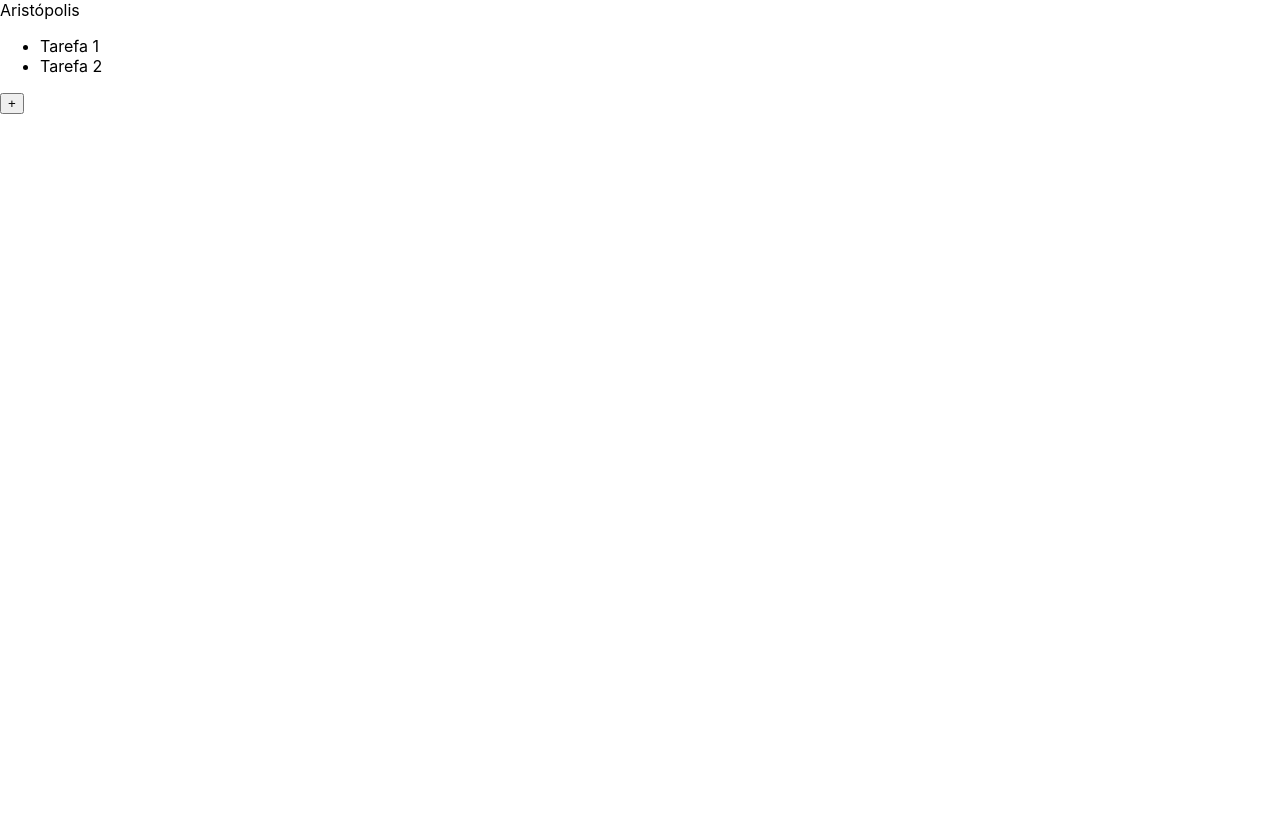
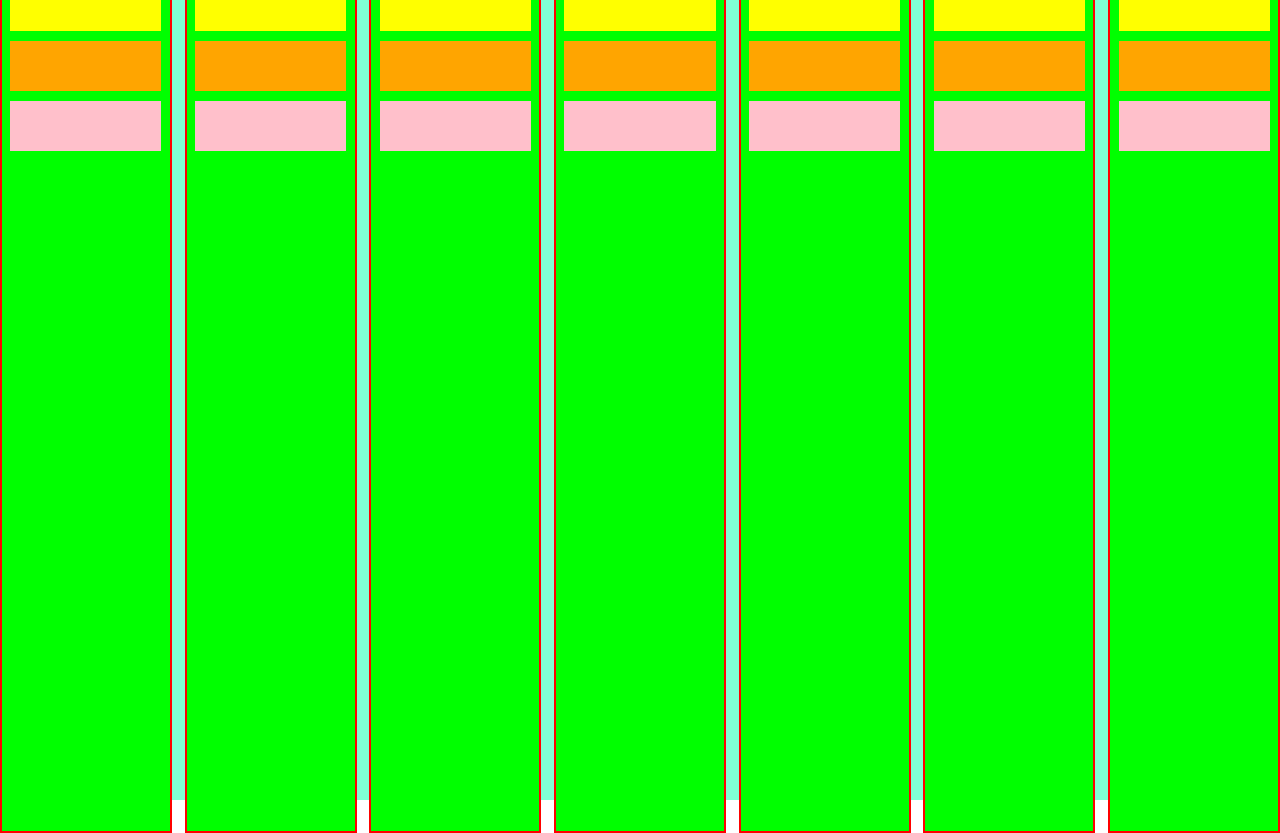
Before and after one commit to FabricioSMachado/react-planner, a React (Create React App) app in the folder aristopoles/: page / in a window 1280 px wide. Before the commit the page ends 800 px from the top, so only its background shows below. Built offline with nearby package versions, Linux system fonts and the light colour scheme; the HTML template or start-up script is replaced by a standard one.

Commit message:
arrumando html

```diff
--- a/aristopoles/src/App.js
+++ b/aristopoles/src/App.js
@@ -4,31 +4,43 @@ function App() {
 
     const name = 'Aristópolis';
   return (
-    <div class="planner">
-  <header class="planner-header-datas">
-
-  </header>
-
-  <main className="planner-semana">
-    <div className="dia-semana">
-      <header className="dia-semana-header">
-        {name}
-      </header>
-
-      <ul className="lista-tarefas">
-        <li className="tarefa">
-          Tarefa 1
-        </li>
-        <li className="tarefa">
-          Tarefa 2
-        </li>
-      </ul>
-
-      <button className="add-tarefa">+</button>
-    </div>
-
+    <main>
+      <div className="planner-dia">
+        <div className="planner-dia-dia"></div>
+        <div className="planner-dia-tarefas"></div>
+        <div className="planner-dia-botao"></div>
+      </div>
+      <div className="planner-dia">
+        <div className="planner-dia-dia"></div>
+        <div className="planner-dia-tarefas"></div>
+        <div className="planner-dia-botao"></div>
+      </div>
+      <div className="planner-dia">
+        <div className="planner-dia-dia"></div>
+        <div className="planner-dia-tarefas"></div>
+        <div className="planner-dia-botao"></div>
+      </div>
+      <div className="planner-dia">
+        <div className="planner-dia-dia"></div>
+        <div className="planner-dia-tarefas"></div>
+        <div className="planner-dia-botao"></div>
+      </div>
+      <div className="planner-dia">
+        <div className="planner-dia-dia"></div>
+        <div className="planner-dia-tarefas"></div>
+        <div className="planner-dia-botao"></div>
+      </div>
+      <div className="planner-dia">
+        <div className="planner-dia-dia"></div>
+        <div className="planner-dia-tarefas"></div>
+        <div className="planner-dia-botao"></div>
+      </div>
+      <div className="planner-dia">
+        <div className="planner-dia-dia"></div>
+        <div className="planner-dia-tarefas"></div>
+        <div className="planner-dia-botao"></div>
+      </div>
   </main>
-</div>
 
   )
 }
--- a/aristopoles/src/index.css
+++ b/aristopoles/src/index.css
@@ -11,3 +11,46 @@ code {
   font-family: source-code-pro, Menlo, Monaco, Consolas, 'Courier New',
     monospace;
 }
+
+
+.planner-dia {
+  gap: 10px;
+  align-items: center;
+  width: 250px;
+  height: 850px;
+  display: flex;
+  flex-direction: column;
+  border: 2px solid red;
+  background-color: lime;
+  margin-top: 1vw;
+}
+
+.planner-dia-dia {
+  margin-top: 10px;
+  height: 40px;
+  width: 90%;
+  background-color: yellow;
+}
+
+.planner-dia-tarefas {
+  height: 50px;
+  width: 90%;
+  background-color: orange;
+  }
+
+.planner-dia-botao {
+  height: 50px;
+  width: 90%;
+  background-color: pink;
+}
+
+main {
+  align-items: center;
+  justify-content: center;
+  width: 100vw;
+  height: 100vh;
+  display: flex;
+  flex-direction: row;
+  background-color: aquamarine;
+  gap: 1vw;
+}
```
